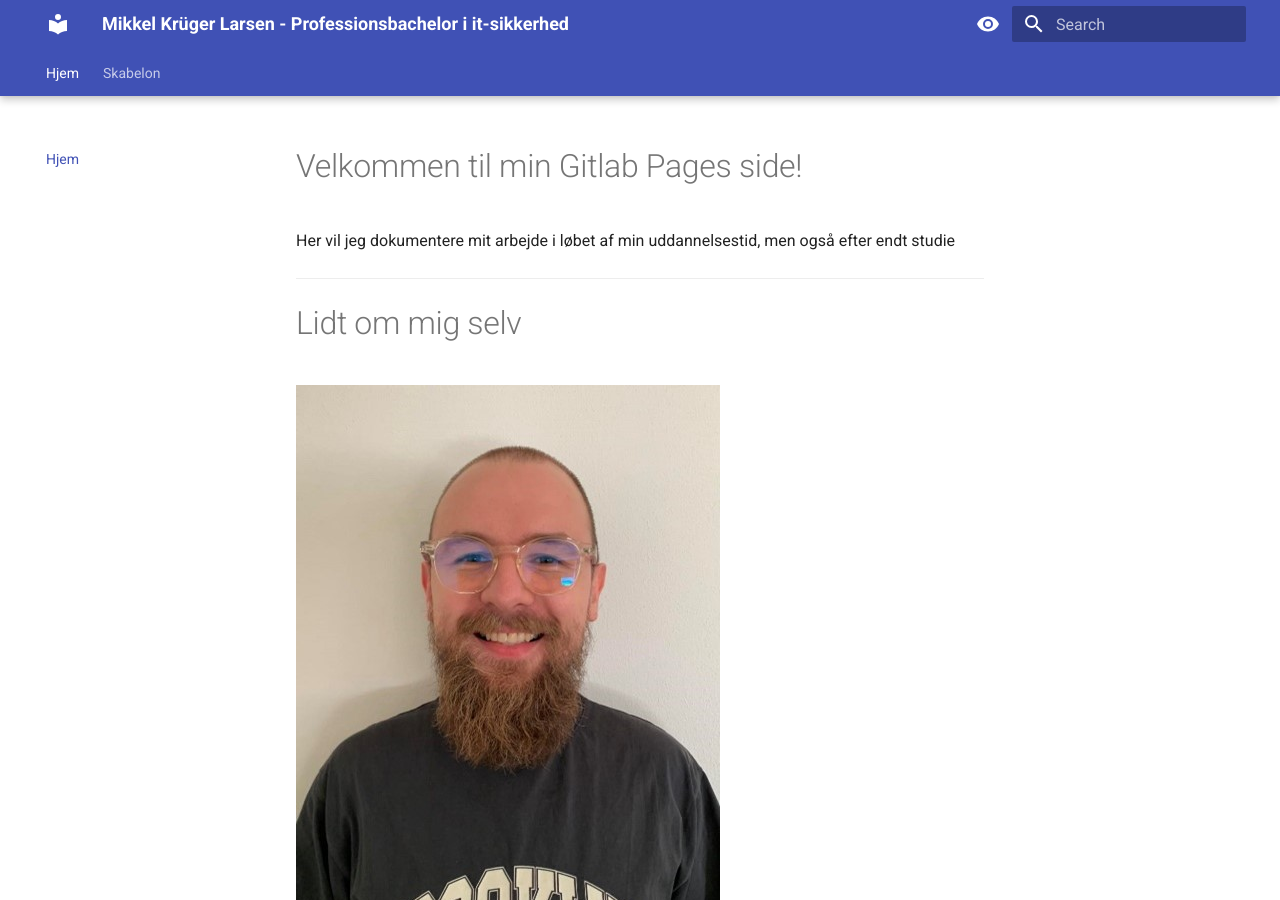
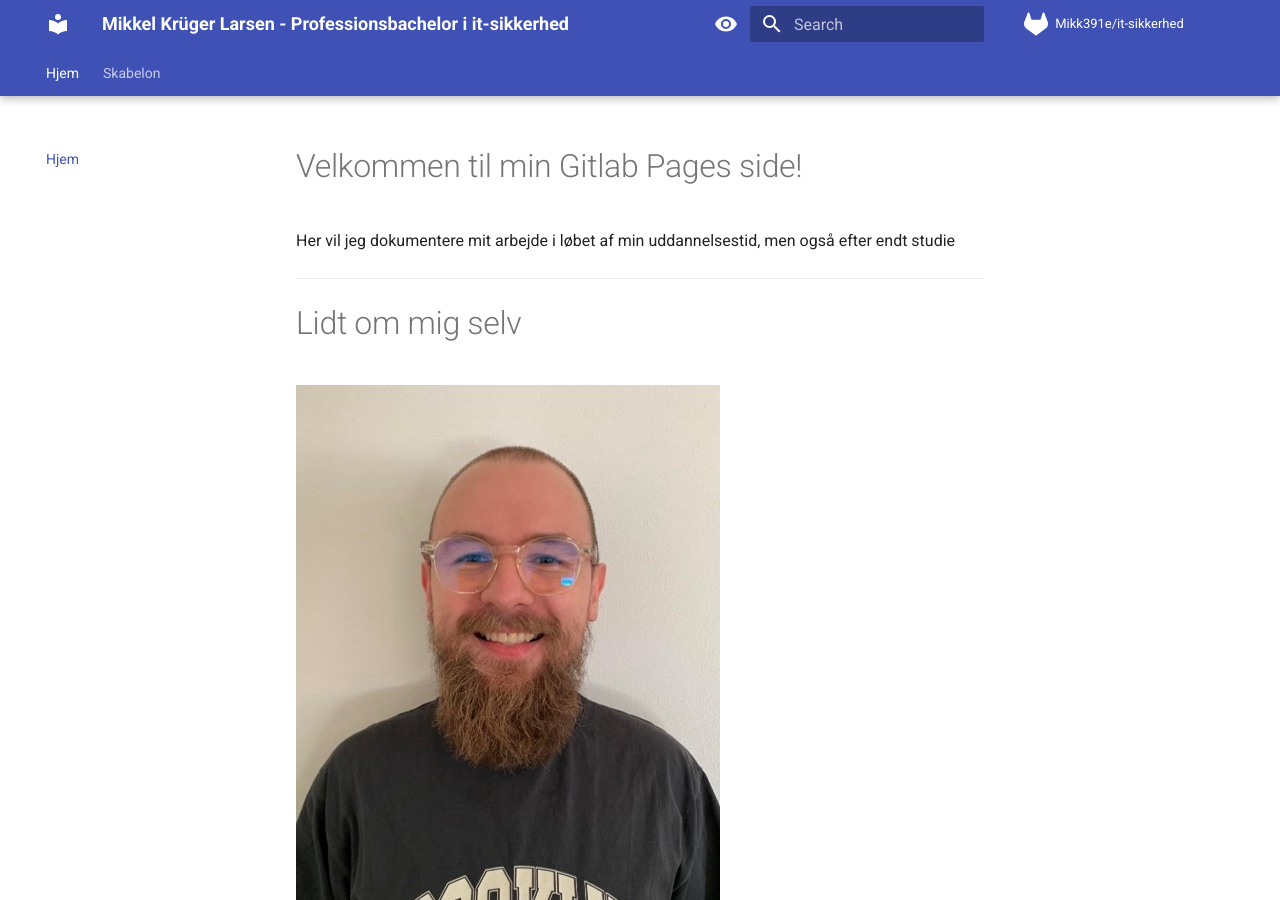
Before and after one commit to Mikk391e/it-sikkerhed, an MkDocs documentation site: the page built from my-project/pages/docs/index.md, in a window 1280 px wide and 900 px high. Built offline with MkDocs 1.6.1 and Material for MkDocs 9.7.7, drawn with Linux system fonts in a browser that asks for light colours; comment, search, counter and statistics services are not loaded.

Commit message:
Added gitlab link

```diff
--- a/my-project/pages/mkdocs.yml
+++ b/my-project/pages/mkdocs.yml
@@ -2,8 +2,12 @@ site_name: Mikkel Krüger Larsen - Professionsbachelor i it-sikkerhed
 nav:
   - Hjem: index.md
   - Skabelon: Skabelon.md
+repo_url: https://gitlab.com/Mikk391e/it-sikkerhed
+repo_name: Mikk391e/it-sikkerhed
 theme:
   name: material
+  icon:
+    repo: fontawesome/brands/gitlab
   features:
     - navigation.tabs
     - navigation.tabs.sticky
@@ -13,6 +17,7 @@ theme:
     - navigation.top
     - content.code.annotate
     - toc.follow
+    - header.autohide
   palette:
     - scheme: default
       primary: indigo
```
Also changed, not shown: my-project/pages/docs/Øvelser.md (added).
